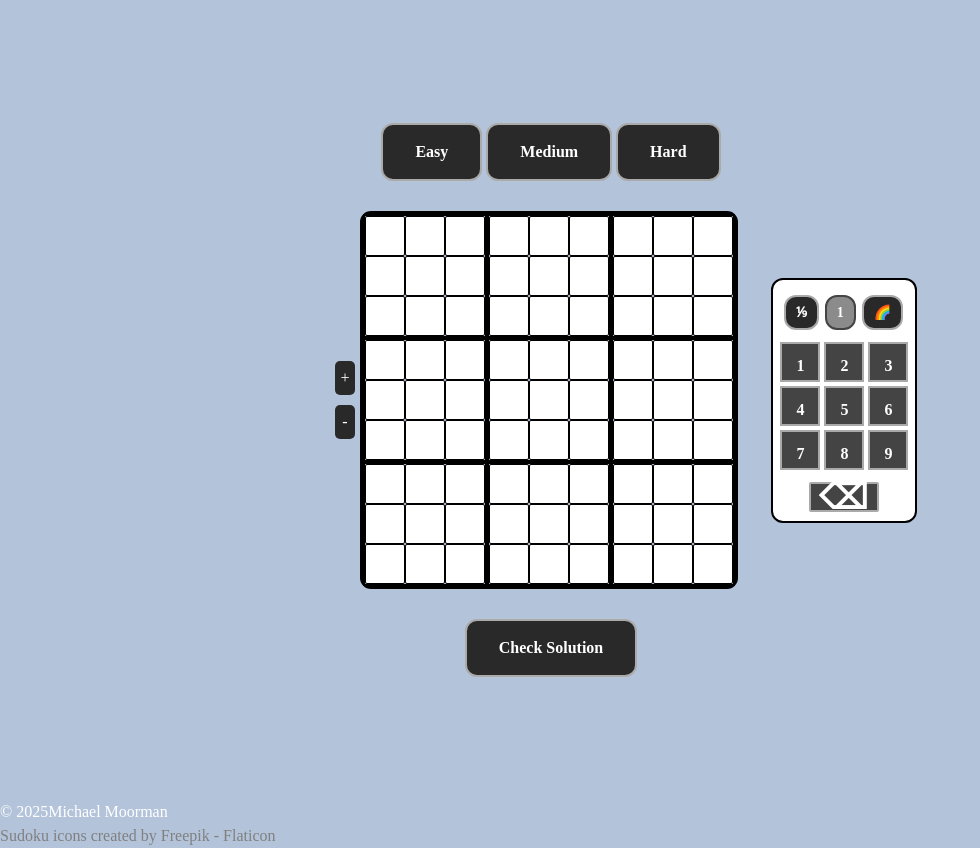
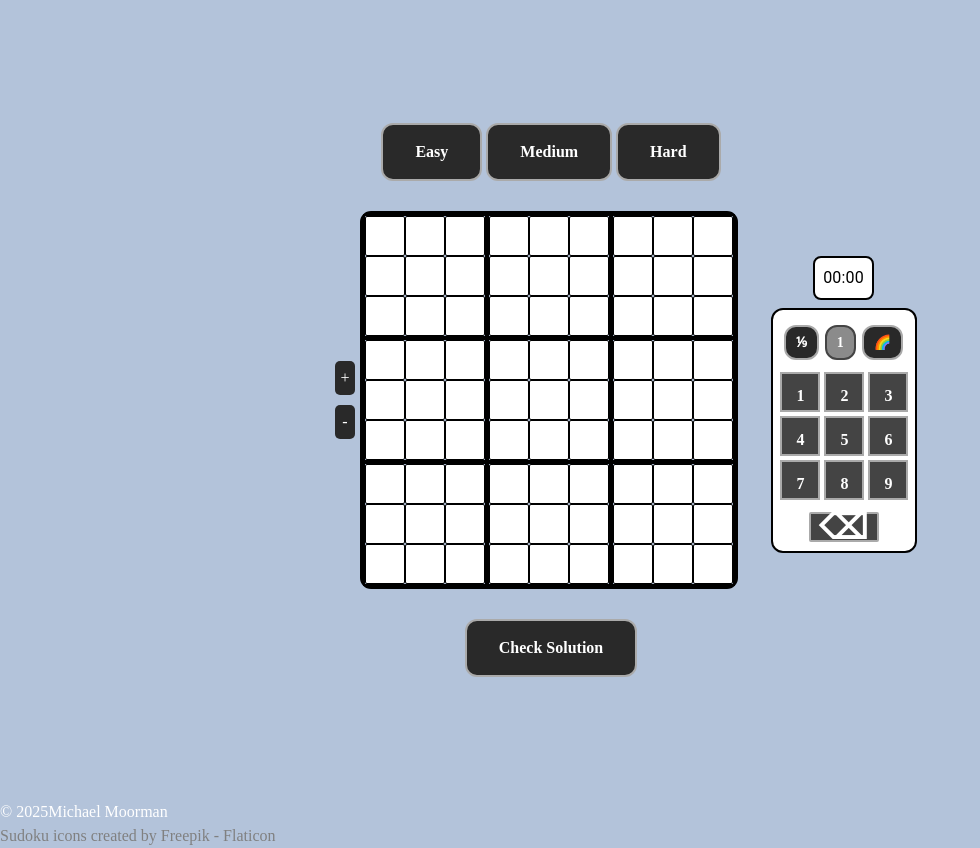
Before and after one commit to mjmoorman03/sudoku, a Next.js app: page / in a window 1280 px wide. Shown: the whole page, without its empty margins (0-980 px from the left). Built offline with nearby package versions, Linux system fonts and the light colour scheme.

Commit message:
add timer

```diff
--- a/package.json
+++ b/package.json
@@ -9,9 +9,11 @@
     "lint": "next lint"
   },
   "dependencies": {
+    "@emotion/react": "^11.14.0",
+    "@emotion/styled": "^11.14.1",
+    "@mui/material": "^7.3.6",
     "@vercel/analytics": "^1.5.0",
     "flowbite-react": "^0.12.7",
-    "mui": "^0.0.1",
     "next": "16.0.7",
     "react": "18.2.0",
     "react-confetti": "^6.4.0",
--- /dev/null
+++ b/src/app/hooks/timer.tsx
@@ -0,0 +1,54 @@
+import { Box, Typography } from "@mui/material";
+import { ReactElement, useCallback, useMemo, useState } from "react";
+
+export function useTimer() {
+  const [seconds, setSeconds] = useState(0);
+
+  const [timerClearout, setTimerClearout] = useState<NodeJS.Timeout>();
+
+  const resetTimer = useCallback(() => {
+    setSeconds(0);
+    clearInterval(timerClearout);
+    setTimerClearout(
+      setInterval(() => {
+        setSeconds((x) => (x + 1) % 3600);
+      }, 1000)
+    );
+  }, [timerClearout]);
+
+  const pauseTimer = useCallback(() => {
+    clearInterval(timerClearout);
+  }, [timerClearout]);
+
+  const minutes = useMemo(() => Math.floor(seconds / 60), [seconds]);
+
+  const secondsToDisplay = useMemo(() => seconds % 60, [seconds]);
+
+  const timerComp: ReactElement = (
+    <Box
+      display="flex"
+      flexDirection="row"
+      alignItems="center"
+      sx={{
+        border: 2,
+        borderColor: "black",
+        borderRadius: 2,
+        backgroundColor: "white",
+        m: 1,
+        p: 1,
+      }}
+    >
+      <Typography color="black">
+        {minutes > 9 ? minutes : "0" + minutes.toString()}
+      </Typography>
+      <Typography color="black">:</Typography>
+      <Typography color="black">
+        {secondsToDisplay > 9
+          ? secondsToDisplay
+          : "0" + secondsToDisplay.toString()}
+      </Typography>
+    </Box>
+  );
+
+  return { timerComp, resetTimer, pauseTimer };
+}
--- a/src/app/sudokuInterface.tsx
+++ b/src/app/sudokuInterface.tsx
@@ -11,6 +11,8 @@ import hardPuzzles from "../data/hardPuzzles.json";
 import { GridObject } from "./interfaces";
 import Confetti from "react-confetti";
 import useWindowDimensions from "./useWindowDims";
+import { Box } from "@mui/material";
+import { useTimer } from "./hooks/timer";
 
 const initialGrid = [
   ["", "", "", "", "", "", "", "", ""],
@@ -58,6 +60,8 @@ export default function SudokuInterface() {
 
   const { width, height } = useWindowDimensions();
   // set zoomlevel to 1.0 if width > 600 else 0.7
+
+  const { timerComp, resetTimer, pauseTimer } = useTimer();
 
   const numCounts = useMemo(() => {
     return gridObj.grid.reduce(
@@ -110,11 +114,12 @@ export default function SudokuInterface() {
     if (isGridComplete(gridObj.grid, gridObj.solution)) {
       setIsComplete(true);
       setShowConfetti(true);
+      pauseTimer();
       setTimeout(() => {
         setShowConfetti(false);
       }, 8000);
     }
-  }, [gridObj.grid, gridObj.solution]);
+  }, [gridObj.grid, gridObj.solution, pauseTimer]);
 
   function handleCellChange(row: number, col: number, value: string) {
     // set new color grid value
@@ -228,11 +233,11 @@ export default function SudokuInterface() {
   }
 
   function handleZoomIn() {
-    setZoomLevel((zl) => Math.min(3.0, zl + 0.1));
+    setZoomLevel((zl: number) => Math.min(3.0, zl + 0.1));
   }
 
   function handleZoomOut() {
-    setZoomLevel((zl) => Math.max(0.5, zl - 0.1));
+    setZoomLevel((zl: number) => Math.max(0.5, zl - 0.1));
   }
 
   function handleArrowKey(row: number, col: number, direction: string) {
@@ -330,6 +335,7 @@ export default function SudokuInterface() {
       solution: solution,
     });
     setCheckStatus("unchecked");
+    resetTimer();
   }
 
   return (
@@ -404,6 +410,8 @@ export default function SudokuInterface() {
           </h3>
         )}
       </div>
+      <Box display="flex" flexDirection="column" alignItems="center">
+        {timerComp}
         <Controls
           focusedCell={focusedCell}
           handleCellChange={handleCellChange}
@@ -411,6 +419,7 @@ export default function SudokuInterface() {
           changePanel={setPanelStatus}
           numCounts={numCounts}
         />
+      </Box>
       {showConfetti && (
         <Confetti width={width} height={height} numberOfPieces={200} />
       )}
```
Also changed, not shown: 1 other file (tests, documents, lock files or other folders). Lines whose indentation alone changed are shown as unchanged.
